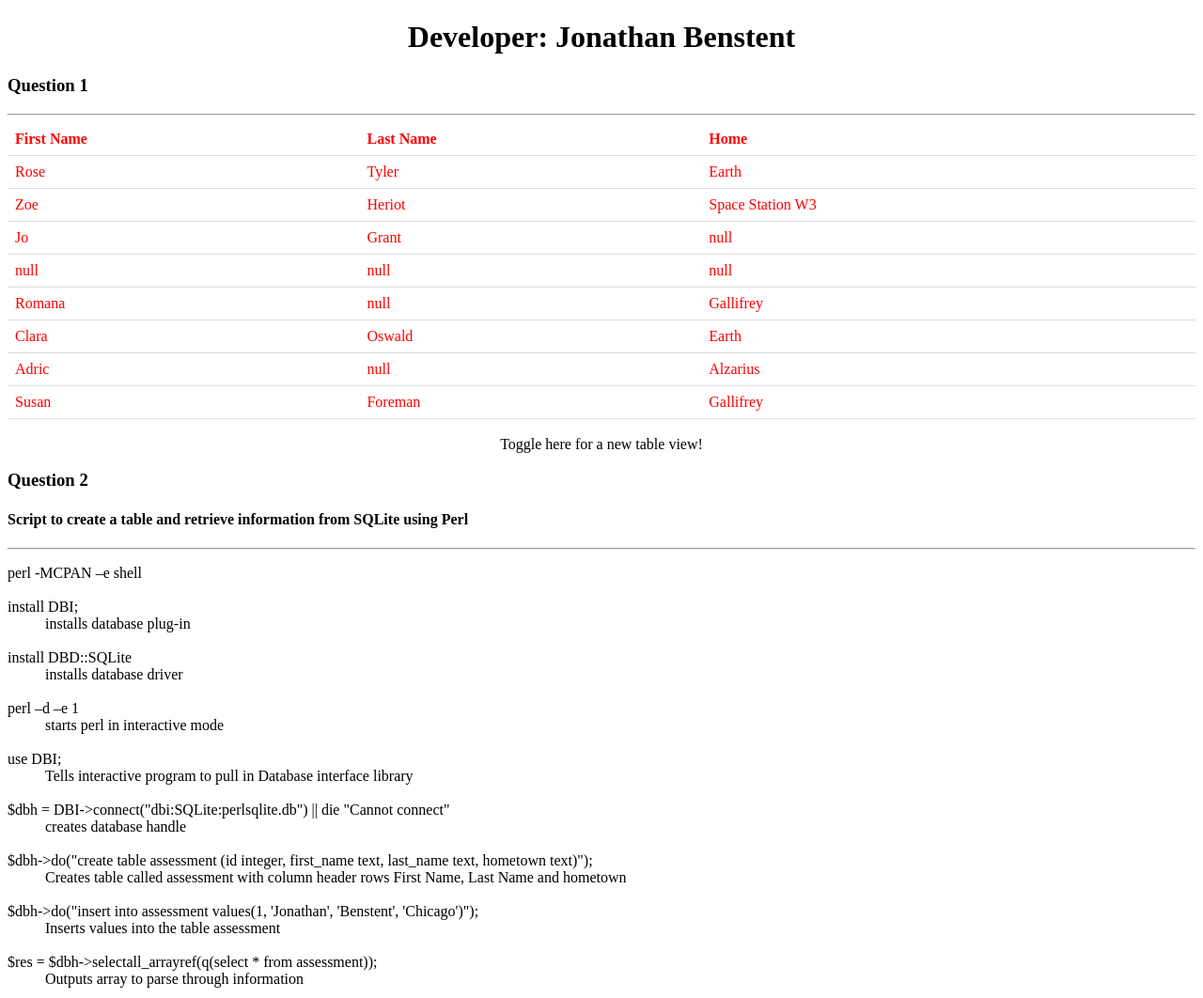
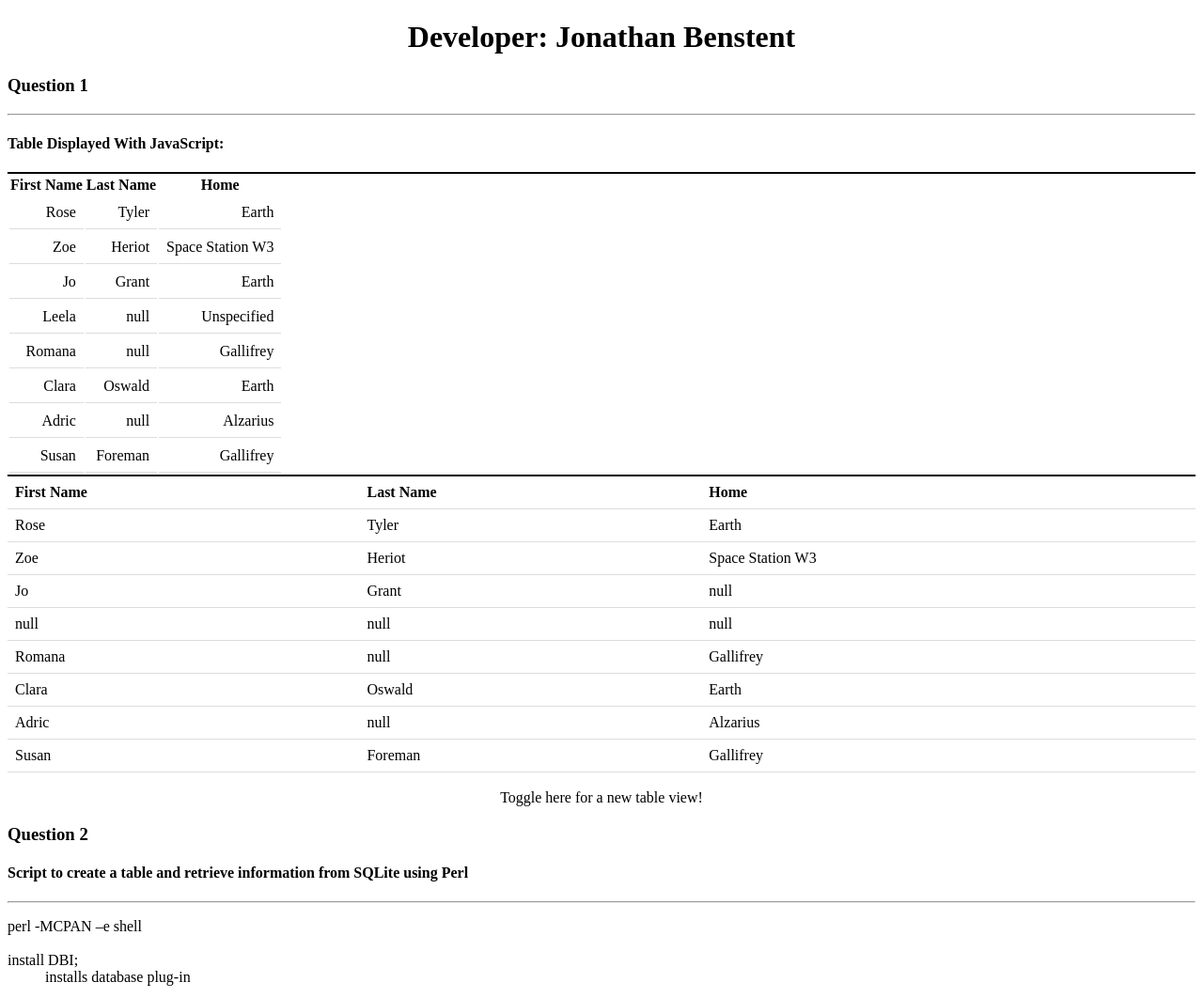
Before and after one commit to JBenstent/Technical-Assessment, a Django app: page / in a window 1280 px wide. Shown: the top 1062 px of the page at 94% size. Run offline with Django 3.2, Linux system fonts and the light colour scheme; parts of the project's set-up code (start-up, migrations or seed data) failed here and were passed over; some libraries are stand-ins or nearby versions.

Commit message:
Addded JavaScript functionality for Question 1

```diff
--- a/apps/first_app/models.py
+++ b/apps/first_app/models.py
@@ -1,8 +1,2 @@
 from __future__ import unicode_literals
 from django.db import models
-
-
-class Automobiles(models.Model):
-    Founder = models.CharField(max_length=255)
-    Manufacturer = models.CharField(max_length=255)
-    Model = models.CharField(max_length=50)
--- a/apps/first_app/templates/homepage.html
+++ b/apps/first_app/templates/homepage.html
@@ -1,27 +1,37 @@
 <!DOCTYPE html>
 <html>
   <head>
-
     <meta charset="utf-8">
     {% load static %}
     <link rel="stylesheet" type="text/css" href="style.css">
     <script src="//ajax.googleapis.com/ajax/libs/jquery/1.9.1/jquery.min.js"></script>
     <title>AT&T Technical Assessment</title>
+    <style media="screen">
+
+      #tablejavascript  {
+        width: auto;
+        border-top: 2px solid black;
+        border-bottom: 2px solid black;
+      }
+
+      #tablejavascript td {
+        text-align: right;
+      }
 
 
-    <style media="screen">
-      #HomepageTable {
+
+      #homepagetable {
         border-collapse: collapse;
         width: 100%;
       }
 
-      #HomepageTable th, td {
+      #homepagetable th, td {
         padding: 8px;
         text-align: left;
         border-bottom: 1px solid #ddd;
       }
 
-      #HomepageTable tr:hover {
+      #homepagetable tr:hover {
         background-color: #3297ac;
       }
 
@@ -50,24 +60,68 @@
 
        .active {
 	      font-weight: 600;
-      }
-    </style>
+      }</style>
     <script type="text/javascript">
     $(document).ready(function() {
       $("#tableview").on("click", "#clicktable", function() {
        $(this).toggleClass("active").next().slideToggle();
       });
     });
+    var table_data = [ { first_name : 'Rose',
+                     last_name  : 'Tyler',
+                     home       : 'Earth' },
+                   { first_name : 'Zoe',
+                     last_name  : 'Heriot',
+                     home       : 'Space Station W3'},
+                   { first_name : 'Jo',
+                     last_name  : 'Grant',
+                     home       : 'Earth'},
+                   { first_name : 'Leela',
+                     last_name  : null,
+                     home       : 'Unspecified'},
+                   { first_name : 'Romana',
+                     last_name  : null,
+                     home       : 'Gallifrey'},
+                   { first_name : 'Clara',
+                     last_name  : 'Oswald',
+                     home       : 'Earth'},
+                   { first_name : 'Adric',
+                     last_name  : null,
+                     home       : 'Alzarius'},
+                   { first_name : 'Susan',
+                     last_name  : 'Foreman',
+                     home       : 'Gallifrey'} ];
     </script>
   </head>
   <body>
-
     <h1 style="text-align: center">Developer: Jonathan Benstent</h1>
-
     <h3>Question 1</h3>
     <hr>
 
-    <table id="HomepageTable">
+    <h4>Table Displayed With JavaScript:</h4>
+
+    <div id=tablejavascript>
+      <table>
+        <tr>
+          <th> First Name </th>
+          <th> Last Name </th>
+          <th> Home </th>
+        </tr>
+      <script>
+      for (var i in table_data) {
+        document.write(
+            "<tr>" +
+              "<td>" + table_data[i].first_name +"</td>" +
+              "<td>" + table_data[i].last_name +"</td>" +
+              "<td>" + table_data[i].home +"</td>" +
+            "</tr>"
+      )}
+      </script>
+    </table>
+    </div>
+
+
+    <table id="homepagetable">
       <tr>
         <th>First Name</th>
         <th>Last Name</th>
@@ -92,7 +146,6 @@
         {% else %}
         <td>{{i.home}}</td>
         {% endif %}
-
       </tr>
       {% endfor %}
     </table>
@@ -128,7 +181,6 @@
             {% else %}
             <td>{{i.home}}</td>
             {% endif %}
-
           </tr>
           {% endfor %}
         </table>
@@ -179,8 +231,5 @@
       <dt>print "\n"; \</dt>
       <dt>}</dt>
     </dl>
-
-
-
   </body>
 </html>
--- a/apps/first_app/views.py
+++ b/apps/first_app/views.py
@@ -1,5 +1,4 @@
 from django.shortcuts import render
-from .models import Automobiles
 
 def homepage(request):
 
--- a/requirements.txt
+++ b/requirements.txt
@@ -1,7 +1,6 @@
 backports.ssl-match-hostname==3.5.0.1
 backports.weakref==1.0rc1
 bintrees==2.0.7
-bitmex-market-maker==0.3
 bleach==1.5.0
 certifi==2017.4.17
 chardet==3.0.4
@@ -17,7 +16,7 @@
 itsdangerous==0.24
 Jinja2==2.9.4
 Keras==2.0.6
-Markdown==2.6.8
+Markdown==2.6.8`
 MarkupSafe==0.23
 mock==2.0.0
 numpy==1.13.1
```
